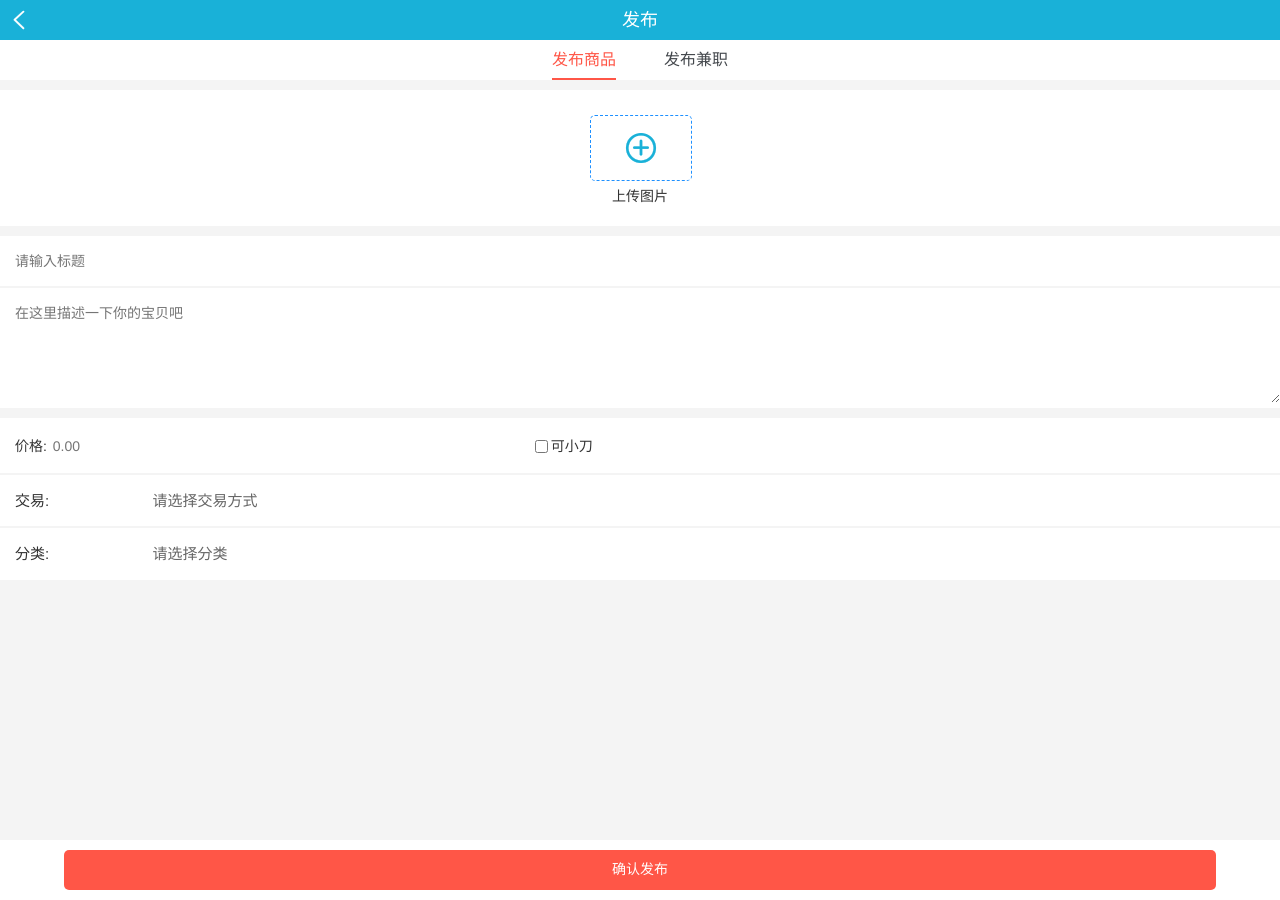
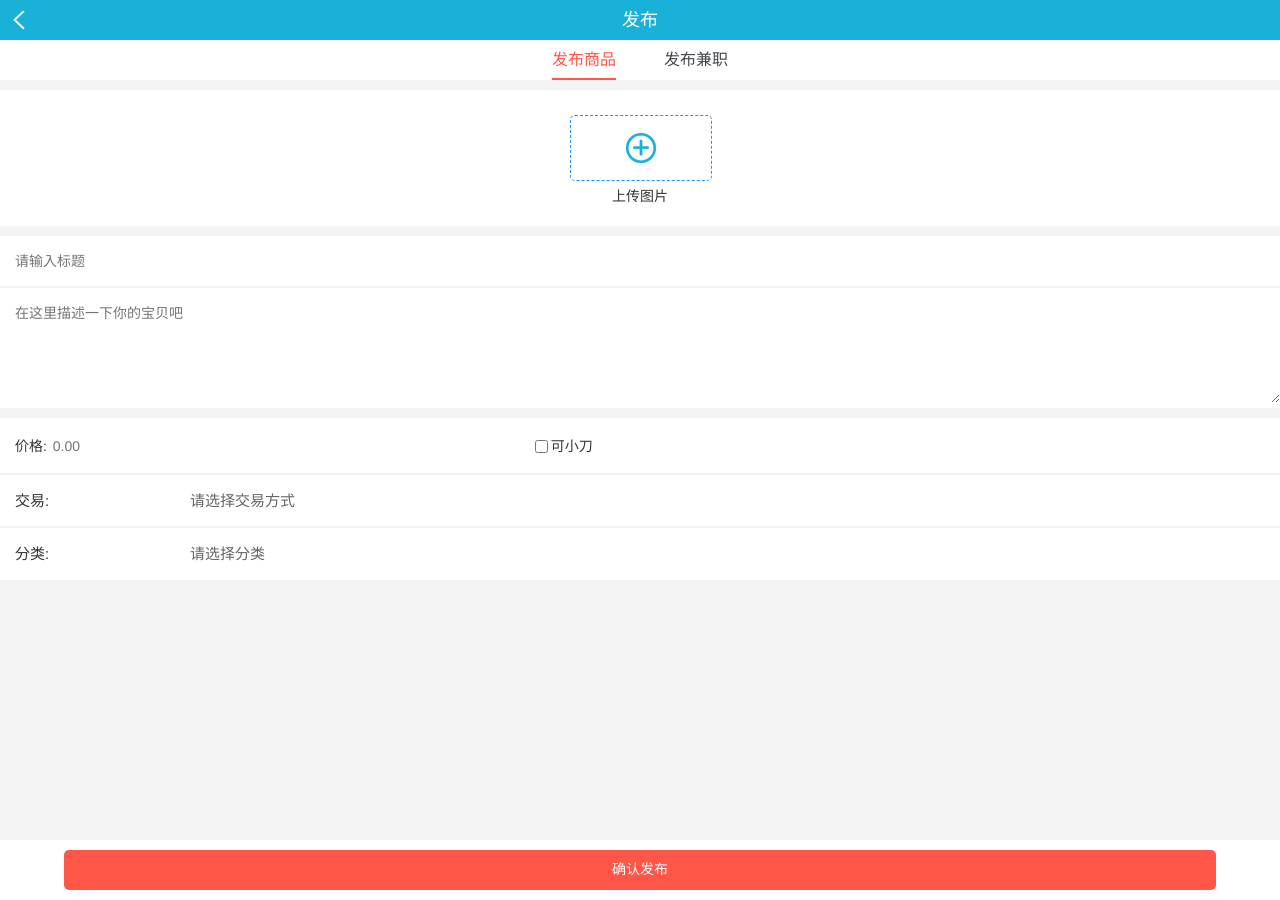
Before and after one commit to AFewidlleness/xytzj, a Jekyll site: the page phone-fb.html, which Jekyll copies as it is, in a window 1280 px wide. Built offline with Jekyll 4.4.1, drawn with Linux system fonts in a browser that asks for light colours.

Commit message:
Add files via upload

```diff
--- a/css/style.css
+++ b/css/style.css
@@ -568,7 +568,7 @@
 }
 
 .merchandise-center-product p {
-	margin: 0 5px;
+	margin: 0 4px;
 	line-height: 20px;
 }
 
@@ -1500,6 +1500,12 @@
 	float: left;
 }
 
+.myCenter-certification-sm-ite-findapp {
+    width: 33%;
+    line-height: 80px;
+    padding: 0 20px 0 20px;
+    float: left;
+}
 .certification-sm-iteOne {
 	text-align: left;
 }
@@ -1640,17 +1646,9 @@
 }
 
 .phone-top-content-center {
-	/* display: none; */
-	/* background-color: #f4f4f4; */
-}
-
-/* .phone-top-content-center-postTrade {
-  display: none;
-}
-
-.phone-top-content-center-partTime {
-  display: none
-} */
+	margin-bottom: 80px;
+}
+
 
 .phone-top-content-center-release {
 	display: none
@@ -2045,6 +2043,9 @@
 .phone-top-content-center-head {
 	text-align: center;
 	position: relative;
+}
+.phone-publish-goods-details{
+	margin-bottom: 80px;
 }
 
 .phone-top-content-center-head p {
@@ -2197,13 +2198,13 @@
 	display: inline-block;
 	border: 1px dashed #1e90ff;
 	border-radius: 5px;
-	padding: 10px 30px 0 30px;
+	padding: 10px 50px 0 50px;
 	overflow: hidden;
 	color: #19b1d8;
 	text-decoration: none;
 	text-indent: 0;
 	left: 50%;
-	margin-left: -50px;
+	margin-left: -70px;
 	margin-top: 15px;
 	line-height: 44px;
 	-webkit-transition: .3s ease all;
@@ -2306,7 +2307,7 @@
 }
 
 .phone-publish-goods-details-img-xzfl-tel {
-	width: 11%;
+	width: 14%;
 	float: left;
 }
 
@@ -2771,6 +2772,7 @@
 .phone-header-content-ly {
 	padding: 0 15px;
 	margin-top: 10px;
+	margin-bottom: 60px;
 	padding-bottom: 50px;
 }
 
```
